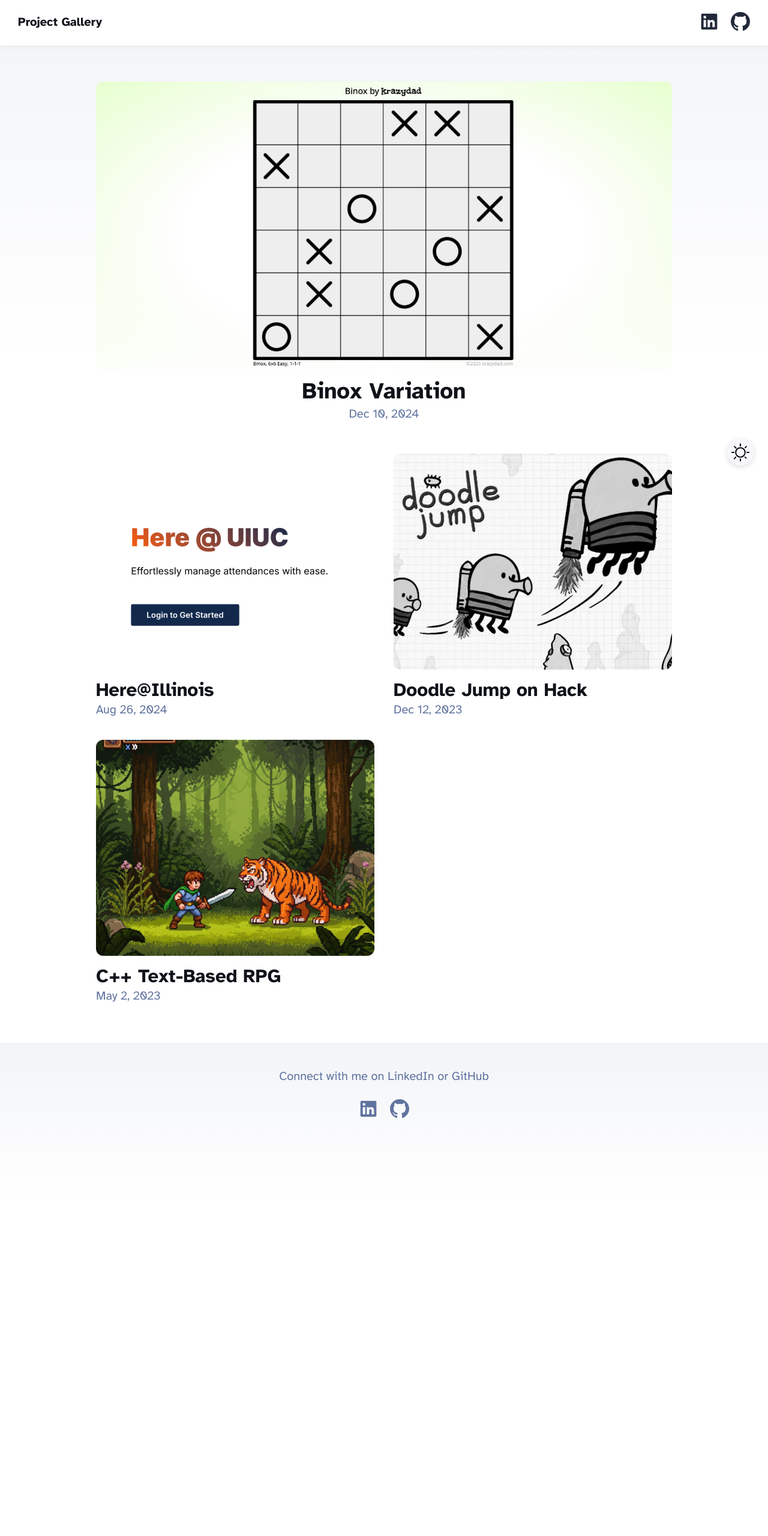
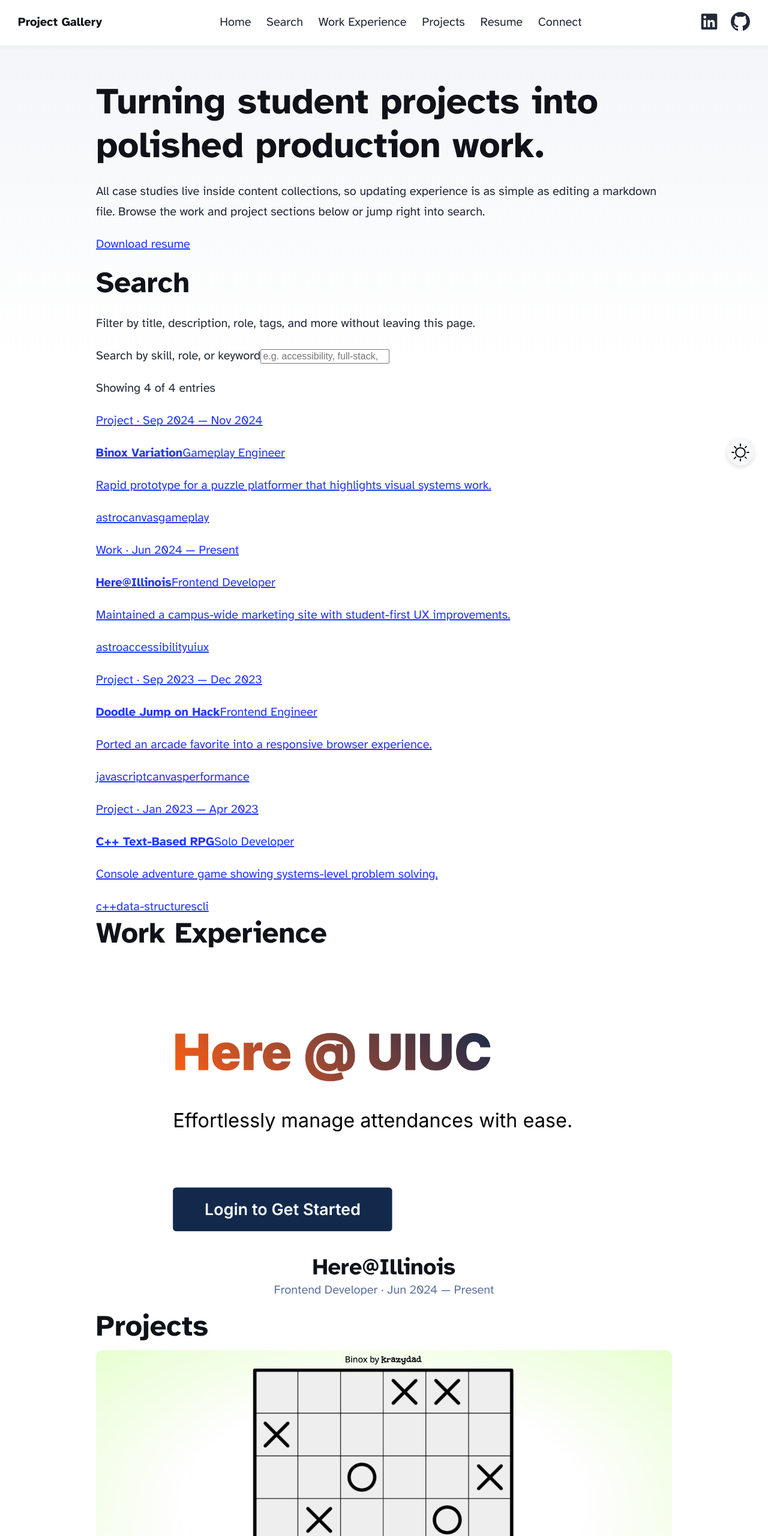
Before and after one commit to lennylin1998/lennylin1998.github.io, an Astro site: page / in a window 1280 px wide. Shown: the top 2560 px of the page at 60% size. Before the commit the page ends 1996 px from the top, so only its background shows below. Built offline with nearby package versions, Linux system fonts and the light colour scheme; Astro itself is replaced by a stand-in of ours.

Commit message:
Add nav bar and update blog attributes

```diff
--- a/astro.config.mjs
+++ b/astro.config.mjs
@@ -1,9 +1,10 @@
 // @ts-check
 import { defineConfig } from 'astro/config';
 import mdx from '@astrojs/mdx';
+import preact from '@astrojs/preact';
 import sitemap from '@astrojs/sitemap';
 
-// https://astro.build/config
 export default defineConfig({
 	site: 'https://lennylin1998.github.io',
+	integrations: [mdx(), sitemap(), preact()],
 });
--- a/package.json
+++ b/package.json
@@ -10,8 +10,11 @@
   },
   "dependencies": {
     "@astrojs/mdx": "^4.0.8",
+    "@astrojs/preact": "^4.0.3",
     "@astrojs/rss": "^4.0.11",
     "@astrojs/sitemap": "^3.2.1",
-    "astro": "^5.3.0"
+    "astro": "^5.3.0",
+    "date-fns": "^3.6.0",
+    "preact": "^10.19.3"
   }
 }
--- a/src/components/Footer.astro
+++ b/src/components/Footer.astro
@@ -2,7 +2,7 @@
 const today = new Date();
 ---
 
-<footer>
+<footer id="connect">
 	Connect with me on LinkedIn or GitHub
 	<div class="social-links">
 		<a href="https://www.linkedin.com/in/your-profile" target="_blank">
--- a/src/components/Header.astro
+++ b/src/components/Header.astro
@@ -7,9 +7,14 @@
 	<nav>
 		<h2><a href="/">{SITE_TITLE}</a></h2>
 		<div class="internal-links">
-			<!-- <HeaderLink href="/">Home</HeaderLink>
-			<HeaderLink href="/blog">Projects</HeaderLink>
-			<HeaderLink href="/about">About</HeaderLink> -->
+			<a href="#hero">Home</a>
+			<a href="#search">Search</a>
+			<a href="#work">Work Experience</a>
+			<a href="#projects">Projects</a>
+			<a href="https://drive.google.com/file/d/1nqoV3ki7hw5dYUTBXSkRJMuuM0nVehdy/view?usp=sharing" target="_blank"
+				>Resume</a
+			>
+			<a href="#connect">Connect</a>
 		</div>
 		<div class="social-links">
 			<a href="https://www.linkedin.com/in/your-profile" target="_blank">
--- /dev/null
+++ b/src/components/search/SearchIsland.tsx
@@ -0,0 +1,74 @@
+import { useMemo, useState } from 'preact/hooks';
+import type { SearchEntry } from '../../types/experience';
+
+type Props = {
+	entries: SearchEntry[];
+};
+
+const normalize = (value: string) => value.toLowerCase();
+
+export default function SearchIsland({ entries }: Props) {
+	const [query, setQuery] = useState('');
+	const normalizedQuery = normalize(query.trim());
+
+	const filtered = useMemo(() => {
+		if (!normalizedQuery) return entries;
+		return entries.filter((entry) => {
+			const haystack = normalize(
+				[
+					entry.title,
+					entry.description,
+					entry.role ?? '',
+					entry.tags.join(' '),
+					entry.dateRange,
+				].join(' '),
+			);
+			return haystack.includes(normalizedQuery);
+		});
+	}, [entries, normalizedQuery]);
+
+	return (
+		<div class="search-panel">
+			<label class="search-panel__label" htmlFor="experience-search">
+				Search by skill, role, or keyword
+			</label>
+			<input
+				id="experience-search"
+				type="search"
+				class="search-panel__input"
+				placeholder="e.g. accessibility, full-stack, marketing"
+				value={query}
+				onInput={(event) => setQuery((event.currentTarget as HTMLInputElement).value)}
+			/>
+			<p class="search-panel__meta">
+				Showing {filtered.length} of {entries.length} entries
+			</p>
+			<div class="search-panel__results">
+				{filtered.map((entry) => (
+					<div key={entry.id}>
+						<a class="search-panel__result" href={entry.url}>
+							<div>
+								<p class="search-panel__eyebrow">
+									{entry.type === 'work' ? 'Work' : 'Project'} · {entry.dateRange}
+								</p>
+								<strong>{entry.title}</strong>
+								{entry.role && <span class="search-panel__role">{entry.role}</span>}
+								<p>{entry.description}</p>
+							</div>
+							{entry.tags.length > 0 && (
+								<div class="search-panel__tags">
+									{entry.tags.map((tag) => (
+										<span>{tag}</span>
+									))}
+								</div>
+							)}
+						</a>
+					</div>
+				))}
+				{filtered.length === 0 && (
+					<p class="search-panel__empty">No matching experience yet. Try another keyword.</p>
+				)}
+			</div>
+		</div>
+	);
+}
--- a/src/content.config.ts
+++ b/src/content.config.ts
@@ -2,17 +2,29 @@
 import { defineCollection, z } from 'astro:content';
 
 const blog = defineCollection({
-	// Load Markdown and MDX files in the `src/content/blog/` directory.
 	loader: glob({ base: './src/content/blog', pattern: '**/*.{md,mdx}' }),
-	// Type-check frontmatter using a schema
-	schema: z.object({
-		title: z.string(),
-		description: z.string(),
-		// Transform string to Date object
-		pubDate: z.coerce.date(),
-		updatedDate: z.coerce.date().optional(),
-		heroImage: z.string().optional(),
-	}),
+	schema: z
+		.object({
+			title: z.string(),
+			description: z.string(),
+			type: z.enum(['work', 'project']),
+			role: z.string().optional(),
+			pubDate: z.coerce.date(),
+			startDate: z.coerce.date(),
+			endDate: z.coerce.date().optional(),
+			githubRepo: z.string().url().optional(),
+			liveUrl: z.string().url().optional(),
+			heroImage: z.string().optional(),
+			tags: z.array(z.string()).optional(),
+			updatedDate: z.coerce.date().optional(),
+		})
+		.refine(
+			(data) => (data.type === 'work' && !!data.role) || data.type === 'project',
+			{
+				message: 'Work entries must include a role.',
+				path: ['role'],
+			},
+		),
 });
 
 export const collections = { blog };
--- a/src/content/blog/binox-variation.md
+++ b/src/content/blog/binox-variation.md
@@ -1,9 +1,26 @@
 ---
 title: 'Binox Variation'
-description: 'Lorem ipsum dolor sit amet'
-pubDate: 'Dec 10 2024'
+description: 'Rapid prototype for a puzzle platformer that highlights visual systems work.'
+type: 'project'
+role: 'Gameplay Engineer'
+pubDate: '2024-12-10'
+startDate: '2024-09-01'
+endDate: '2024-11-15'
+githubRepo: 'https://github.com/lennylin1998/binox-variation'
+liveUrl: 'https://binox.lenny.dev'
 heroImage: '/binox.png'
+tags:
+  - 'astro'
+  - 'canvas'
+  - 'gameplay'
 ---
+
+> **Type:** Project
+> **Role:** Gameplay Engineer
+> **Timeline:** Sep 2024 — Nov 2024
+> **Repository:** [github.com/lennylin1998/binox-variation](https://github.com/lennylin1998/binox-variation)
+> **Live URL:** [binox.lenny.dev](https://binox.lenny.dev)
+> **Tags:** `astro`, `canvas`, `gameplay`
 
 Lorem ipsum dolor sit amet, consectetur adipiscing elit, sed do eiusmod tempor incididunt ut labore et dolore magna aliqua. Vitae ultricies leo integer malesuada nunc vel risus commodo viverra. Adipiscing enim eu turpis egestas pretium. Euismod elementum nisi quis eleifend quam adipiscing. In hac habitasse platea dictumst vestibulum. Sagittis purus sit amet volutpat. Netus et malesuada fames ac turpis egestas. Eget magna fermentum iaculis eu non diam phasellus vestibulum lorem. Varius sit amet mattis vulputate enim. Habitasse platea dictumst quisque sagittis. Integer quis auctor elit sed vulputate mi. Dictumst quisque sagittis purus sit amet.
 
--- a/src/content/blog/cpp-text-rpg.md
+++ b/src/content/blog/cpp-text-rpg.md
@@ -1,9 +1,24 @@
 ---
 title: 'C++ Text-Based RPG'
-description: 'Lorem ipsum dolor sit amet'
-pubDate: 'May 02 2023'
+description: 'Console adventure game showing systems-level problem solving.'
+type: 'project'
+role: 'Solo Developer'
+pubDate: '2023-05-02'
+startDate: '2023-01-15'
+endDate: '2023-04-30'
+githubRepo: 'https://github.com/lennylin1998/text-rpg'
 heroImage: '/text-based-rpg.jpeg'
+tags:
+  - 'c++'
+  - 'data-structures'
+  - 'cli'
 ---
+
+> **Type:** Project
+> **Role:** Solo Developer
+> **Timeline:** Jan 2023 — Apr 2023
+> **Repository:** [github.com/lennylin1998/text-rpg](https://github.com/lennylin1998/text-rpg)
+> **Tags:** `c++`, `data-structures`, `cli`
 
 Lorem ipsum dolor sit amet, consectetur adipiscing elit, sed do eiusmod tempor incididunt ut labore et dolore magna aliqua. Vitae ultricies leo integer malesuada nunc vel risus commodo viverra. Adipiscing enim eu turpis egestas pretium. Euismod elementum nisi quis eleifend quam adipiscing. In hac habitasse platea dictumst vestibulum. Sagittis purus sit amet volutpat. Netus et malesuada fames ac turpis egestas. Eget magna fermentum iaculis eu non diam phasellus vestibulum lorem. Varius sit amet mattis vulputate enim. Habitasse platea dictumst quisque sagittis. Integer quis auctor elit sed vulputate mi. Dictumst quisque sagittis purus sit amet.
 
--- a/src/content/blog/doodle-jump.md
+++ b/src/content/blog/doodle-jump.md
@@ -1,9 +1,26 @@
 ---
 title: 'Doodle Jump on Hack'
-description: 'Lorem ipsum dolor sit amet'
-pubDate: 'Dec 12 2023'
+description: 'Ported an arcade favorite into a responsive browser experience.'
+type: 'project'
+role: 'Frontend Engineer'
+pubDate: '2023-12-12'
+startDate: '2023-09-10'
+endDate: '2023-12-01'
+githubRepo: 'https://github.com/lennylin1998/doodle-jump'
+liveUrl: 'https://jump.lenny.dev'
 heroImage: '/doodle.jpg'
+tags:
+  - 'javascript'
+  - 'canvas'
+  - 'performance'
 ---
+
+> **Type:** Project
+> **Role:** Frontend Engineer
+> **Timeline:** Sep 2023 — Dec 2023
+> **Repository:** [github.com/lennylin1998/doodle-jump](https://github.com/lennylin1998/doodle-jump)
+> **Live URL:** [jump.lenny.dev](https://jump.lenny.dev)
+> **Tags:** `javascript`, `canvas`, `performance`
 
 Lorem ipsum dolor sit amet, consectetur adipiscing elit, sed do eiusmod tempor incididunt ut labore et dolore magna aliqua. Vitae ultricies leo integer malesuada nunc vel risus commodo viverra. Adipiscing enim eu turpis egestas pretium. Euismod elementum nisi quis eleifend quam adipiscing. In hac habitasse platea dictumst vestibulum. Sagittis purus sit amet volutpat. Netus et malesuada fames ac turpis egestas. Eget magna fermentum iaculis eu non diam phasellus vestibulum lorem. Varius sit amet mattis vulputate enim. Habitasse platea dictumst quisque sagittis. Integer quis auctor elit sed vulputate mi. Dictumst quisque sagittis purus sit amet.
 
--- a/src/content/blog/here.md
+++ b/src/content/blog/here.md
@@ -1,9 +1,23 @@
 ---
 title: 'Here@Illinois'
-description: 'Lorem ipsum dolor sit amet'
-pubDate: 'Aug 26 2024'
+description: 'Maintained a campus-wide marketing site with student-first UX improvements.'
+type: 'work'
+role: 'Frontend Developer'
+pubDate: '2024-08-26'
+startDate: '2024-06-01'
 heroImage: '/here-at-illinois.png'
+tags:
+  - 'astro'
+  - 'accessibility'
+  - 'uiux'
+liveUrl: 'https://here.illinois.edu'
 ---
+
+> **Type:** Work Experience
+> **Role:** Frontend Developer
+> **Timeline:** Jun 2024 — Present
+> **Live URL:** [here.illinois.edu](https://here.illinois.edu)
+> **Tags:** `astro`, `accessibility`, `uiux`
 
 Lorem ipsum dolor sit amet, consectetur adipiscing elit, sed do eiusmod tempor incididunt ut labore et dolore magna aliqua. Vitae ultricies leo integer malesuada nunc vel risus commodo viverra. Adipiscing enim eu turpis egestas pretium. Euismod elementum nisi quis eleifend quam adipiscing. In hac habitasse platea dictumst vestibulum. Sagittis purus sit amet volutpat. Netus et malesuada fames ac turpis egestas. Eget magna fermentum iaculis eu non diam phasellus vestibulum lorem. Varius sit amet mattis vulputate enim. Habitasse platea dictumst quisque sagittis. Integer quis auctor elit sed vulputate mi. Dictumst quisque sagittis purus sit amet.
 
--- a/src/pages/index.astro
+++ b/src/pages/index.astro
@@ -5,11 +5,27 @@
 import Footer from '../components/Footer.astro';
 import { SITE_TITLE, SITE_DESCRIPTION } from '../consts';
 import { getCollection } from 'astro:content';
-import FormattedDate from '../components/FormattedDate.astro';
+import SearchIsland from '../components/search/SearchIsland.tsx';
+import { formatDateRange } from '../utils/formatDateRange';
+import type { SearchEntry } from '../types/experience';
 
 const posts = (await getCollection('blog')).sort(
 	(a, b) => b.data.pubDate.valueOf() - a.data.pubDate.valueOf(),
 );
+
+const workEntries = posts.filter((post) => post.data.type === 'work');
+const projectEntries = posts.filter((post) => post.data.type === 'project');
+
+const searchEntries: SearchEntry[] = posts.map((entry) => ({
+	id: entry.id,
+	url: `/blog/${entry.id}/`,
+	title: entry.data.title,
+	description: entry.data.description,
+	role: entry.data.role,
+	type: entry.data.type,
+	tags: entry.data.tags ?? [],
+	dateRange: formatDateRange(entry.data.startDate, entry.data.endDate),
+}));
 ---
 
 <!doctype html>
@@ -96,21 +112,58 @@
 	<body>
 		<Header />
 		<main>
-			<section>
+			<section id="hero">
+				<h1>Turning student projects into polished production work.</h1>
+				<p>
+					All case studies live inside content collections, so updating experience is as simple as editing a
+					markdown file. Browse the work and project sections below or jump right into search.
+				</p>
+				<p>
+					<a href="https://drive.google.com/file/d/1nqoV3ki7hw5dYUTBXSkRJMuuM0nVehdy/view?usp=sharing" target="_blank"
+						>Download resume</a
+					>
+				</p>
+			</section>
+
+			<section id="search">
+				<h2>Search</h2>
+				<p>Filter by title, description, role, tags, and more without leaving this page.</p>
+				<SearchIsland client:load entries={searchEntries} />
+			</section>
+
+			<section id="work">
+				<h2>Work Experience</h2>
 				<ul>
-					{
-						posts.map((post) => (
-							<li>
-								<a href={`/blog/${post.id}/`}>
-									<img width={720} height={360} src={post.data.heroImage} alt="" />
-									<h4 class="title">{post.data.title}</h4>
-									<p class="date">
-										<FormattedDate date={post.data.pubDate} />
-									</p>
-								</a>
-							</li>
-						))
-					}
+					{workEntries.map((entry) => (
+						<li>
+							<a href={`/blog/${entry.id}/`}>
+								<img width={720} height={360} src={entry.data.heroImage} alt="" />
+								<h4 class="title">{entry.data.title}</h4>
+								<p class="date">
+									{entry.data.role ? `${entry.data.role} · ` : ''}
+									{formatDateRange(entry.data.startDate, entry.data.endDate)}
+								</p>
+							</a>
+						</li>
+					))}
+				</ul>
+			</section>
+
+			<section id="projects">
+				<h2>Projects</h2>
+				<ul>
+					{projectEntries.map((entry) => (
+						<li>
+							<a href={`/blog/${entry.id}/`}>
+								<img width={720} height={360} src={entry.data.heroImage} alt="" />
+								<h4 class="title">{entry.data.title}</h4>
+								<p class="date">
+									{entry.data.role ? `${entry.data.role} · ` : ''}
+									{formatDateRange(entry.data.startDate, entry.data.endDate)}
+								</p>
+							</a>
+						</li>
+					))}
 				</ul>
 			</section>
 		</main>
--- /dev/null
+++ b/src/types/experience.ts
@@ -0,0 +1,14 @@
+import type { CollectionEntry } from 'astro:content';
+
+export type ExperienceEntry = CollectionEntry<'blog'>;
+
+export type SearchEntry = {
+	id: string;
+	url: string;
+	title: string;
+	description: string;
+	role?: string;
+	type: 'work' | 'project';
+	tags: string[];
+	dateRange: string;
+};
--- /dev/null
+++ b/src/utils/formatDateRange.ts
@@ -0,0 +1,7 @@
+import { format } from 'date-fns';
+
+export function formatDateRange(startDate: Date, endDate?: Date) {
+	const startLabel = format(startDate, 'MMM yyyy');
+	const endLabel = endDate ? format(endDate, 'MMM yyyy') : 'Present';
+	return `${startLabel} — ${endLabel}`;
+}
--- a/tsconfig.json
+++ b/tsconfig.json
@@ -3,6 +3,8 @@
   "include": [".astro/types.d.ts", "**/*"],
   "exclude": ["dist"],
   "compilerOptions": {
-    "strictNullChecks": true
+    "strictNullChecks": true,
+    "jsx": "react-jsx",
+    "jsxImportSource": "preact"
   }
 }
```
Also changed, not shown: requirements.md (added, +192 -0 lines), 1 other file.
